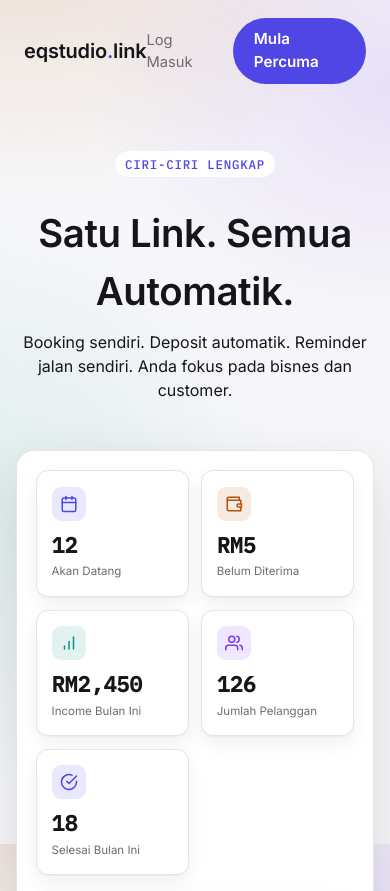
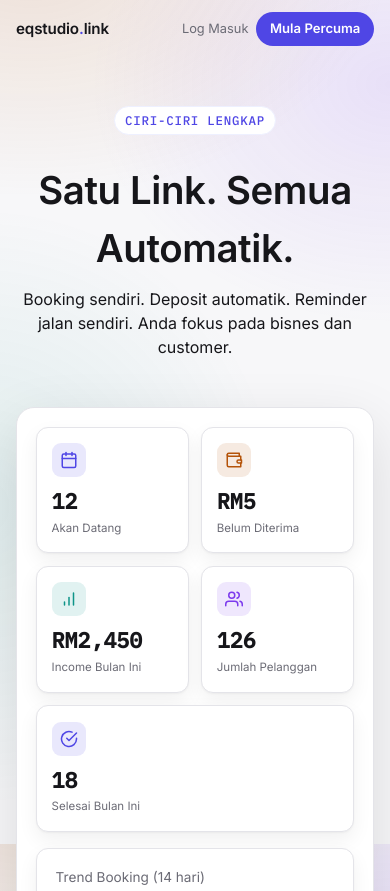
Before and after one commit to nureqmal/eqstudiolink, a website: page eqstudio-link/web/ciri-ciri.html in a window 390 px wide. Shown: the top 891 px of the page. Drawn offline with Linux system fonts and the light colour scheme.

Commit message:
Update style.css

```diff
--- a/eqstudio-link/web/assets/style.css
+++ b/eqstudio-link/web/assets/style.css
@@ -1109,8 +1109,9 @@ button.btn-success-morph { background: var(--ok) !important; transition: backgro
 /* ── Event type picker (booking page) ─────────────────────────────── */
 .event-type-row {
   display: flex; justify-content: space-between; align-items: center; width: 100%;
-  background: #fff; border: 1px solid var(--paper-line); border-radius: 10px;
+  background: var(--surface); border: 1px solid var(--paper-line); border-radius: 10px;
   padding: 0.9rem 1.1rem; margin-bottom: 0.6rem; cursor: pointer; text-align: left; font-family: inherit;
+  -webkit-tap-highlight-color: transparent;
 }
 .event-type-row:hover { border-color: var(--stamp); transform: translateY(-1px); }
 .event-type-row:last-child { margin-bottom: 0; }
@@ -1266,8 +1267,15 @@ button.btn-success-morph { background: var(--ok) !important; transition: backgro
 
 /* ── Home hub: fuller data-rich stat grid + trend chart + pastel icon chips ── */
 .home-stat-grid { display: grid; grid-template-columns: repeat(5, 1fr); gap: 0.8rem; margin-bottom: 1.5rem; }
-@media (max-width: 900px) { .home-stat-grid { grid-template-columns: repeat(3, 1fr); } }
-@media (max-width: 560px) { .home-stat-grid { grid-template-columns: repeat(2, 1fr); } }
+@media (max-width: 900px) {
+  .home-stat-grid { grid-template-columns: repeat(3, 1fr); }
+  .home-stat-box:nth-child(4) { grid-column: span 2; }
+}
+@media (max-width: 560px) {
+  .home-stat-grid { grid-template-columns: repeat(2, 1fr); }
+  .home-stat-box:nth-child(4) { grid-column: span 1; }
+  .home-stat-box:last-child { grid-column: span 2; }
+}
 .home-stat-box {
   background: var(--surface); border: 1px solid var(--paper-line); border-radius: var(--radius);
   box-shadow: var(--shadow); padding: 0.95rem 0.9rem; transition: transform 0.2s cubic-bezier(.2,.9,.3,1);
@@ -1401,3 +1409,15 @@ button.btn-success-morph { background: var(--ok) !important; transition: backgro
 @keyframes book-check-draw {
   to { stroke-dashoffset: 0; }
 }
+
+/* ── Mobile nav fix: crowded/inconsistent-sized items at small widths ──
+   Root cause of the "looks bad when pinch-zoomed" report: .lp-nav had zero
+   mobile overrides, so items were already cramped/oversized at real mobile
+   widths — zooming out just makes that pre-existing overflow visible. */
+@media (max-width: 640px) {
+  .lp-nav { padding: 0.75rem 1rem; }
+  .lp-nav-links { gap: 0.5rem; }
+  .lp-nav-links .btn { padding: 0.45rem 0.85rem; font-size: 0.82rem; }
+  .lp-nav-links a.plain { font-size: 0.8rem; }
+  .lp-nav .brand { font-size: 0.95rem; }
+}
```
